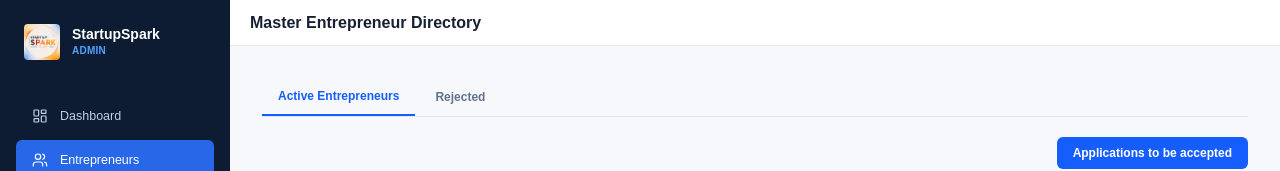
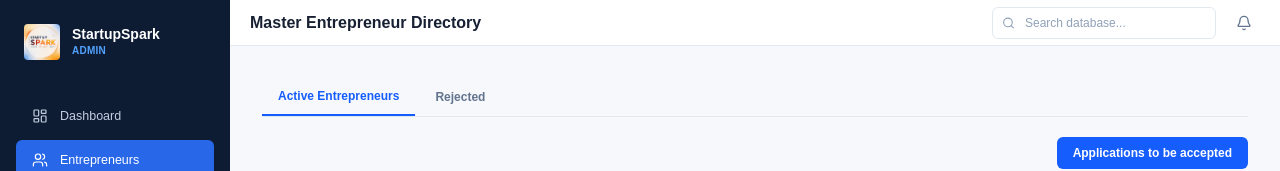
Before and after one commit to dewvithanage/Nexus-Dev-Solutions-, a Next.js app: page /admin/entrepreneurs in a window 1280 px wide. Shown: the top 171 px of the page. Built offline with nearby package versions, Linux system fonts and the light colour scheme; no server answers.

Commit message:
fix: restore search box and notification bell props on DashboardHeader so admin pages compile

```diff
--- a/components/entrepreneur/dashboard/DashboardHeader.tsx
+++ b/components/entrepreneur/dashboard/DashboardHeader.tsx
@@ -1,15 +1,55 @@
+"use client";
+
+import Link from "next/link";
+import { Bell, Search } from "lucide-react";
+
 type DashboardHeaderProps = {
   title?: string;
+  // Optional extras, used by the admin pages. Entrepreneur pages pass only
+  // a title and get the plain header, exactly as before.
+  notificationsHref?: string;
+  onSearch?: (value: string) => void;
+  searchPlaceholder?: string;
 };
 
 export default function DashboardHeader({
   title = "Entrepreneur Dashboard",
+  notificationsHref,
+  onSearch,
+  searchPlaceholder = "Search...",
 }: DashboardHeaderProps) {
   return (
-    <header className="flex h-[46px] shrink-0 items-center border-b border-[#E2E8F0] bg-white px-5">
-      <h1 className="text-[16px] font-bold text-[#172033]">
-        {title}
-      </h1>
+    <header className="flex h-[46px] shrink-0 items-center justify-between gap-4 border-b border-[#E2E8F0] bg-white px-5">
+      <h1 className="text-[16px] font-bold text-[#172033]">{title}</h1>
+
+      {(onSearch || notificationsHref) && (
+        <div className="flex items-center gap-3">
+          {onSearch && (
+            <div className="relative">
+              <Search
+                size={13}
+                className="pointer-events-none absolute left-2.5 top-1/2 -translate-y-1/2 text-slate-400"
+              />
+              <input
+                type="search"
+                onChange={(event) => onSearch(event.target.value)}
+                placeholder={searchPlaceholder}
+                className="h-8 w-56 rounded-md border border-[#E2E8F0] bg-white pl-8 pr-3 text-[12px] text-slate-800 outline-none placeholder:text-slate-400 focus:border-blue-600"
+              />
+            </div>
+          )}
+
+          {notificationsHref && (
+            <Link
+              href={notificationsHref}
+              aria-label="Notifications"
+              className="flex h-8 w-8 items-center justify-center rounded-full text-slate-500 hover:bg-slate-100"
+            >
+              <Bell size={16} />
+            </Link>
+          )}
+        </div>
+      )}
     </header>
   );
 }
```
